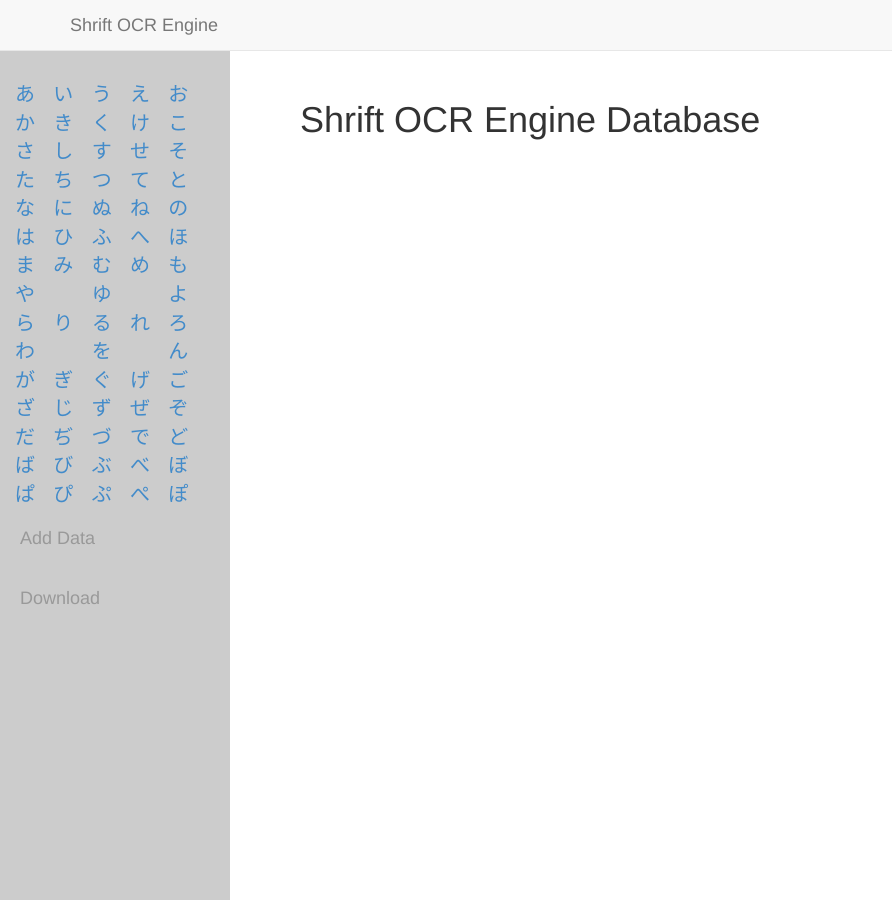
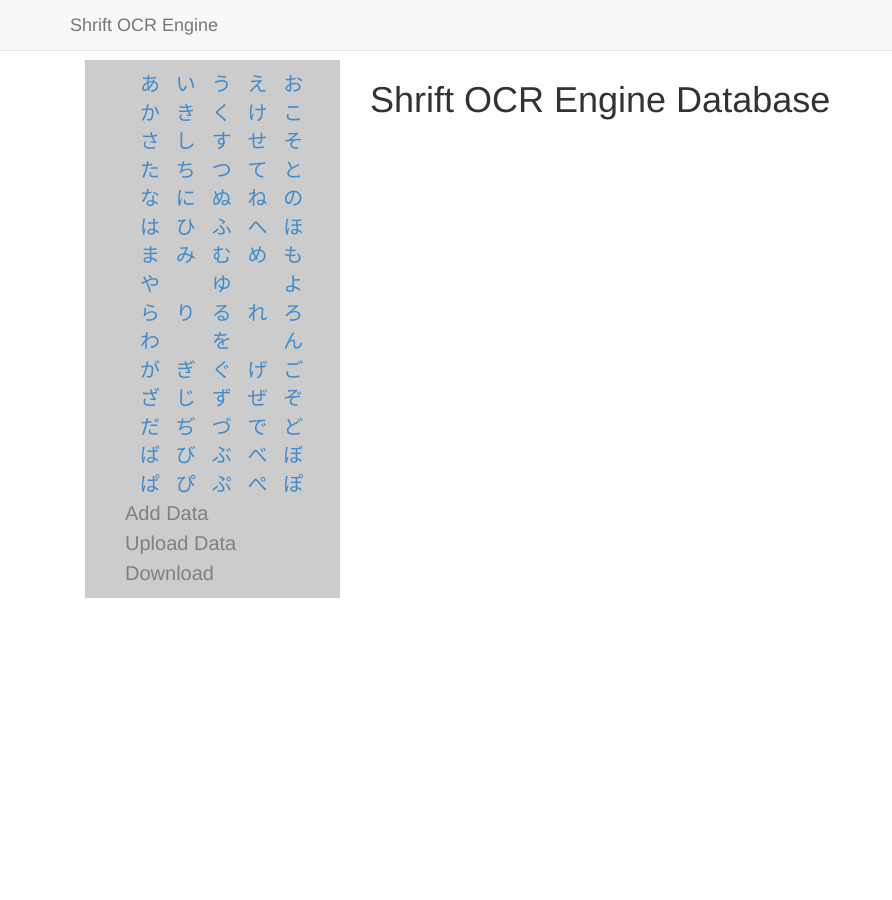
Before and after one commit to levelfour/shrift, a Flask app: page /test in a window 1280 px wide. Shown: the whole page, without its empty margins (0-892 px from the left). Run offline with Flask 2, Linux system fonts and the light colour scheme; parts of the project's set-up code (start-up, migrations or seed data) failed here and were passed over; some libraries are stand-ins or nearby versions.

Commit message:
fix layout of index page

```diff
--- a/server/static/css/test.css
+++ b/server/static/css/test.css
@@ -1,14 +1,27 @@
 body {
-	padding-top: 40px
+	padding-top: 60px
 }
 
-.wrapper {
-	padding-top: 40px;
-	padding-left: 230px;
+.sidebar-nav {
+	background: #cccccc;
+	padding-top: 10px;
+	padding-bottom: 10px;
 }
 
 .sidebar-nav .row {
 	margin: 0;
+}
+
+.sidebar-nav .sidebar-brand {
+	height: auto;
+	line-height: 30px;
+	font-size: 2.0rem;
+	list-style-type: none;
+}
+
+.sidebar-brand > a {
+	display: block;
+	color: gray;
 }
 
 .hiragana {
--- a/server/templates/test.html
+++ b/server/templates/test.html
@@ -10,7 +10,6 @@
     <script type="text/javascript" src="{{ url_for('static', filename='js/main.js') }}"></script>
     <link href="{{ url_for('static', filename='css/jquery-ui.min.css') }}" rel="stylesheet">
     <link href="{{ url_for('static', filename='css/bootstrap.min.css') }}" rel="stylesheet">
-    <link href="{{ url_for('static', filename='css/sidebar.css') }}" rel="stylesheet">
     <link href="{{ url_for('static', filename='css/test.css') }}" rel="stylesheet">
     <style>
     </style>
@@ -30,121 +29,122 @@
     </div>
 
     <div class="container">
-      <div id="sidebar-wrapper">
+      <div class="col-md-3">
         <ul class="sidebar-nav">
           <div class="row">
-              <div class="hiragana col-md-2"><a href="/data/a">あ</a></div>
-              <div class="hiragana col-md-2"><a href="/data/i">い</a></div>
-              <div class="hiragana col-md-2"><a href="/data/u">う</a></div>
-              <div class="hiragana col-md-2"><a href="/data/e">え</a></div>
-              <div class="hiragana col-md-2"><a href="/data/o">お</a></div>
+            <div class="hiragana col-xs-2"><a href="/data/a">あ</a></div>
+            <div class="hiragana col-xs-2"><a href="/data/i">い</a></div>
+            <div class="hiragana col-xs-2"><a href="/data/u">う</a></div>
+            <div class="hiragana col-xs-2"><a href="/data/e">え</a></div>
+            <div class="hiragana col-xs-2"><a href="/data/o">お</a></div>
           </div>
           <div class="row">
-              <div class="hiragana col-md-2"><a href="/data/ka">か</a></div>
-              <div class="hiragana col-md-2"><a href="/data/ki">き</a></div>
-              <div class="hiragana col-md-2"><a href="/data/ku">く</a></div>
-              <div class="hiragana col-md-2"><a href="/data/ke">け</a></div>
-              <div class="hiragana col-md-2"><a href="/data/ko">こ</a></div>
+            <div class="hiragana col-xs-2"><a href="/data/ka">か</a></div>
+            <div class="hiragana col-xs-2"><a href="/data/ki">き</a></div>
+            <div class="hiragana col-xs-2"><a href="/data/ku">く</a></div>
+            <div class="hiragana col-xs-2"><a href="/data/ke">け</a></div>
+            <div class="hiragana col-xs-2"><a href="/data/ko">こ</a></div>
           </div>
           <div class="row">
-              <div class="hiragana col-md-2"><a href="/data/sa">さ</a></div>
-              <div class="hiragana col-md-2"><a href="/data/si">し</a></div>
-              <div class="hiragana col-md-2"><a href="/data/su">す</a></div>
-              <div class="hiragana col-md-2"><a href="/data/se">せ</a></div>
-              <div class="hiragana col-md-2"><a href="/data/so">そ</a></div>
+            <div class="hiragana col-xs-2"><a href="/data/sa">さ</a></div>
+            <div class="hiragana col-xs-2"><a href="/data/si">し</a></div>
+            <div class="hiragana col-xs-2"><a href="/data/su">す</a></div>
+            <div class="hiragana col-xs-2"><a href="/data/se">せ</a></div>
+            <div class="hiragana col-xs-2"><a href="/data/so">そ</a></div>
           </div>
           <div class="row">
-              <div class="hiragana col-md-2"><a href="/data/ta">た</a></div>
-              <div class="hiragana col-md-2"><a href="/data/ti">ち</a></div>
-              <div class="hiragana col-md-2"><a href="/data/tu">つ</a></div>
-              <div class="hiragana col-md-2"><a href="/data/te">て</a></div>
-              <div class="hiragana col-md-2"><a href="/data/to">と</a></div>
+            <div class="hiragana col-xs-2"><a href="/data/ta">た</a></div>
+            <div class="hiragana col-xs-2"><a href="/data/ti">ち</a></div>
+            <div class="hiragana col-xs-2"><a href="/data/tu">つ</a></div>
+            <div class="hiragana col-xs-2"><a href="/data/te">て</a></div>
+            <div class="hiragana col-xs-2"><a href="/data/to">と</a></div>
           </div>
           <div class="row">
-              <div class="hiragana col-md-2"><a href="/data/na">な</a></div>
-              <div class="hiragana col-md-2"><a href="/data/ni">に</a></div>
-              <div class="hiragana col-md-2"><a href="/data/nu">ぬ</a></div>
-              <div class="hiragana col-md-2"><a href="/data/ne">ね</a></div>
-              <div class="hiragana col-md-2"><a href="/data/no">の</a></div>
+            <div class="hiragana col-xs-2"><a href="/data/na">な</a></div>
+            <div class="hiragana col-xs-2"><a href="/data/ni">に</a></div>
+            <div class="hiragana col-xs-2"><a href="/data/nu">ぬ</a></div>
+            <div class="hiragana col-xs-2"><a href="/data/ne">ね</a></div>
+            <div class="hiragana col-xs-2"><a href="/data/no">の</a></div>
           </div>
           <div class="row">
-              <div class="hiragana col-md-2"><a href="/data/ha">は</a></div>
-              <div class="hiragana col-md-2"><a href="/data/hi">ひ</a></div>
-              <div class="hiragana col-md-2"><a href="/data/hu">ふ</a></div>
-              <div class="hiragana col-md-2"><a href="/data/he">へ</a></div>
-              <div class="hiragana col-md-2"><a href="/data/ho">ほ</a></div>
+            <div class="hiragana col-xs-2"><a href="/data/ha">は</a></div>
+            <div class="hiragana col-xs-2"><a href="/data/hi">ひ</a></div>
+            <div class="hiragana col-xs-2"><a href="/data/hu">ふ</a></div>
+            <div class="hiragana col-xs-2"><a href="/data/he">へ</a></div>
+            <div class="hiragana col-xs-2"><a href="/data/ho">ほ</a></div>
           </div>
           <div class="row">
-              <div class="hiragana col-md-2"><a href="/data/ma">ま</a></div>
-              <div class="hiragana col-md-2"><a href="/data/mi">み</a></div>
-              <div class="hiragana col-md-2"><a href="/data/mu">む</a></div>
-              <div class="hiragana col-md-2"><a href="/data/me">め</a></div>
-              <div class="hiragana col-md-2"><a href="/data/mo">も</a></div>
+            <div class="hiragana col-xs-2"><a href="/data/ma">ま</a></div>
+            <div class="hiragana col-xs-2"><a href="/data/mi">み</a></div>
+            <div class="hiragana col-xs-2"><a href="/data/mu">む</a></div>
+            <div class="hiragana col-xs-2"><a href="/data/me">め</a></div>
+            <div class="hiragana col-xs-2"><a href="/data/mo">も</a></div>
           </div>
           <div class="row">
-              <div class="hiragana col-md-2"><a href="/data/ya">や</a></div>
-              <div class="hiragana col-md-2">　</div>
-              <div class="hiragana col-md-2"><a href="/data/yu">ゆ</a></div>
-              <div class="hiragana col-md-2">　</div>
-              <div class="hiragana col-md-2"><a href="/data/yo">よ</a></div>
+            <div class="hiragana col-xs-2"><a href="/data/ya">や</a></div>
+            <div class="hiragana col-xs-2">　</div>
+            <div class="hiragana col-xs-2"><a href="/data/yu">ゆ</a></div>
+            <div class="hiragana col-xs-2">　</div>
+            <div class="hiragana col-xs-2"><a href="/data/yo">よ</a></div>
           </div>
           <div class="row">
-              <div class="hiragana col-md-2"><a href="/data/ra">ら</a></div>
-              <div class="hiragana col-md-2"><a href="/data/ri">り</a></div>
-              <div class="hiragana col-md-2"><a href="/data/ru">る</a></div>
-              <div class="hiragana col-md-2"><a href="/data/re">れ</a></div>
-              <div class="hiragana col-md-2"><a href="/data/ro">ろ</a></div>
+            <div class="hiragana col-xs-2"><a href="/data/ra">ら</a></div>
+            <div class="hiragana col-xs-2"><a href="/data/ri">り</a></div>
+            <div class="hiragana col-xs-2"><a href="/data/ru">る</a></div>
+            <div class="hiragana col-xs-2"><a href="/data/re">れ</a></div>
+            <div class="hiragana col-xs-2"><a href="/data/ro">ろ</a></div>
           </div>
           <div class="row">
-              <div class="hiragana col-md-2"><a href="/data/wa">わ</a></div>
-              <div class="hiragana col-md-2">　</div>
-              <div class="hiragana col-md-2"><a href="/data/wo">を</a></div>
-              <div class="hiragana col-md-2">　</div>
-              <div class="hiragana col-md-2"><a href="/data/n">ん</a></div>
+            <div class="hiragana col-xs-2"><a href="/data/wa">わ</a></div>
+            <div class="hiragana col-xs-2">　</div>
+            <div class="hiragana col-xs-2"><a href="/data/wo">を</a></div>
+            <div class="hiragana col-xs-2">　</div>
+            <div class="hiragana col-xs-2"><a href="/data/n">ん</a></div>
           </div>
           <div class="row">
-              <div class="hiragana col-md-2"><a href="/data/ga">が</a></div>
-              <div class="hiragana col-md-2"><a href="/data/gi">ぎ</a></div>
-              <div class="hiragana col-md-2"><a href="/data/gu">ぐ</a></div>
-              <div class="hiragana col-md-2"><a href="/data/ge">げ</a></div>
-              <div class="hiragana col-md-2"><a href="/data/go">ご</a></div>
+            <div class="hiragana col-xs-2"><a href="/data/ga">が</a></div>
+            <div class="hiragana col-xs-2"><a href="/data/gi">ぎ</a></div>
+            <div class="hiragana col-xs-2"><a href="/data/gu">ぐ</a></div>
+            <div class="hiragana col-xs-2"><a href="/data/ge">げ</a></div>
+            <div class="hiragana col-xs-2"><a href="/data/go">ご</a></div>
           </div>
           <div class="row">
-              <div class="hiragana col-md-2"><a href="/data/za">ざ</a></div>
-              <div class="hiragana col-md-2"><a href="/data/zi">じ</a></div>
-              <div class="hiragana col-md-2"><a href="/data/zu">ず</a></div>
-              <div class="hiragana col-md-2"><a href="/data/ze">ぜ</a></div>
-              <div class="hiragana col-md-2"><a href="/data/zo">ぞ</a></div>
+            <div class="hiragana col-xs-2"><a href="/data/za">ざ</a></div>
+            <div class="hiragana col-xs-2"><a href="/data/zi">じ</a></div>
+            <div class="hiragana col-xs-2"><a href="/data/zu">ず</a></div>
+            <div class="hiragana col-xs-2"><a href="/data/ze">ぜ</a></div>
+            <div class="hiragana col-xs-2"><a href="/data/zo">ぞ</a></div>
           </div>
           <div class="row">
-              <div class="hiragana col-md-2"><a href="/data/da">だ</a></div>
-              <div class="hiragana col-md-2"><a href="/data/di">ぢ</a></div>
-              <div class="hiragana col-md-2"><a href="/data/du">づ</a></div>
-              <div class="hiragana col-md-2"><a href="/data/de">で</a></div>
-              <div class="hiragana col-md-2"><a href="/data/do">ど</a></div>
+            <div class="hiragana col-xs-2"><a href="/data/da">だ</a></div>
+            <div class="hiragana col-xs-2"><a href="/data/di">ぢ</a></div>
+            <div class="hiragana col-xs-2"><a href="/data/du">づ</a></div>
+            <div class="hiragana col-xs-2"><a href="/data/de">で</a></div>
+            <div class="hiragana col-xs-2"><a href="/data/do">ど</a></div>
           </div>
           <div class="row">
-              <div class="hiragana col-md-2"><a href="/data/ba">ば</a></div>
-              <div class="hiragana col-md-2"><a href="/data/bi">び</a></div>
-              <div class="hiragana col-md-2"><a href="/data/bu">ぶ</a></div>
-              <div class="hiragana col-md-2"><a href="/data/be">べ</a></div>
-              <div class="hiragana col-md-2"><a href="/data/bo">ぼ</a></div>
+            <div class="hiragana col-xs-2"><a href="/data/ba">ば</a></div>
+            <div class="hiragana col-xs-2"><a href="/data/bi">び</a></div>
+            <div class="hiragana col-xs-2"><a href="/data/bu">ぶ</a></div>
+            <div class="hiragana col-xs-2"><a href="/data/be">べ</a></div>
+            <div class="hiragana col-xs-2"><a href="/data/bo">ぼ</a></div>
           </div>
           <div class="row">
-              <div class="hiragana col-md-2"><a href="/data/pa">ぱ</a></div>
-              <div class="hiragana col-md-2"><a href="/data/pi">ぴ</a></div>
-              <div class="hiragana col-md-2"><a href="/data/pu">ぷ</a></div>
-              <div class="hiragana col-md-2"><a href="/data/pe">ぺ</a></div>
-              <div class="hiragana col-md-2"><a href="/data/po">ぽ</a></div>
+            <div class="hiragana col-xs-2"><a href="/data/pa">ぱ</a></div>
+            <div class="hiragana col-xs-2"><a href="/data/pi">ぴ</a></div>
+            <div class="hiragana col-xs-2"><a href="/data/pu">ぷ</a></div>
+            <div class="hiragana col-xs-2"><a href="/data/pe">ぺ</a></div>
+            <div class="hiragana col-xs-2"><a href="/data/po">ぽ</a></div>
           </div>
           <li class="sidebar-brand">
           <a href="/add">Add Data</a>
+          <a href="/upload">Upload Data</a>
           <a href="/download">Download</a>
           </li>
         </ul>
       </div>
 
-      <div class='wrapper'>
+      <div class='wrapper col-md-9'>
         {% autoescape false %}
           {{ body }}
         {% endautoescape %}
```
Lines whose indentation alone changed are shown as unchanged.
